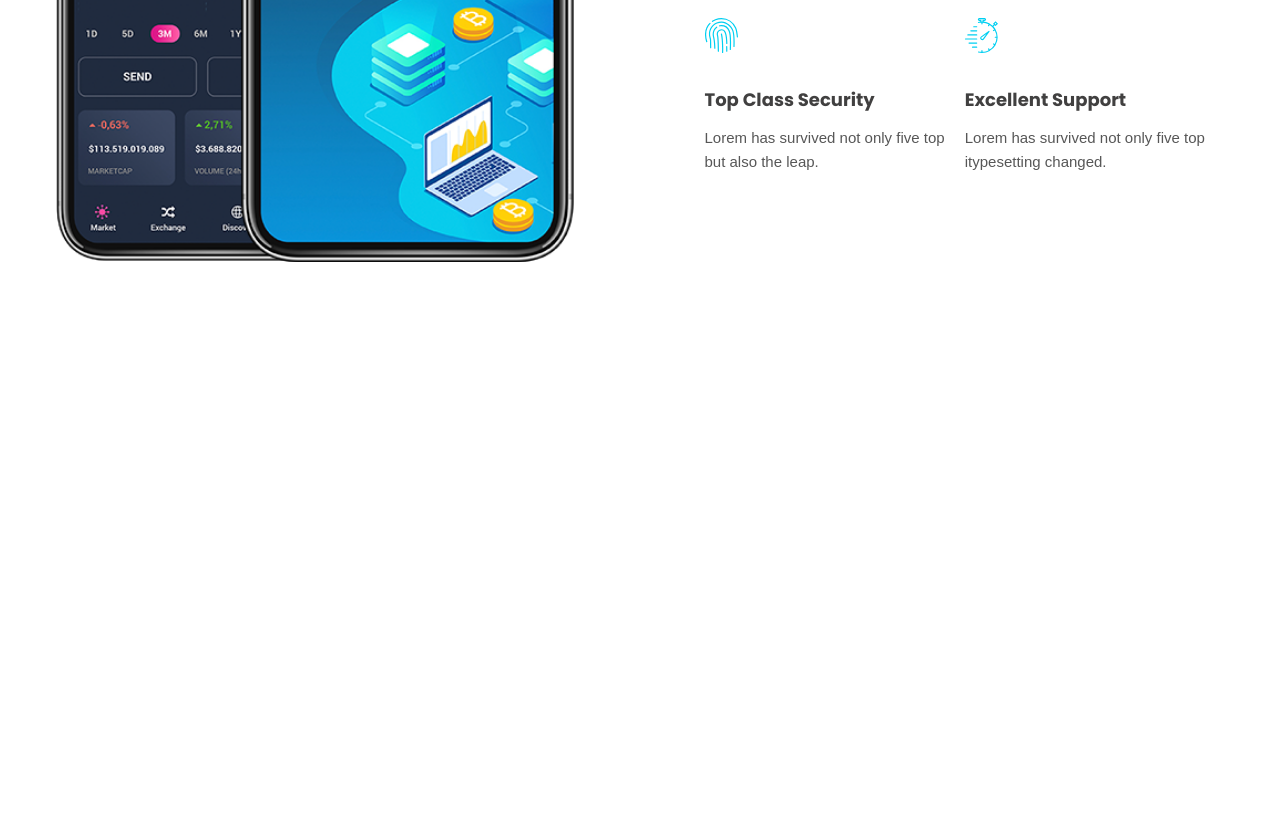
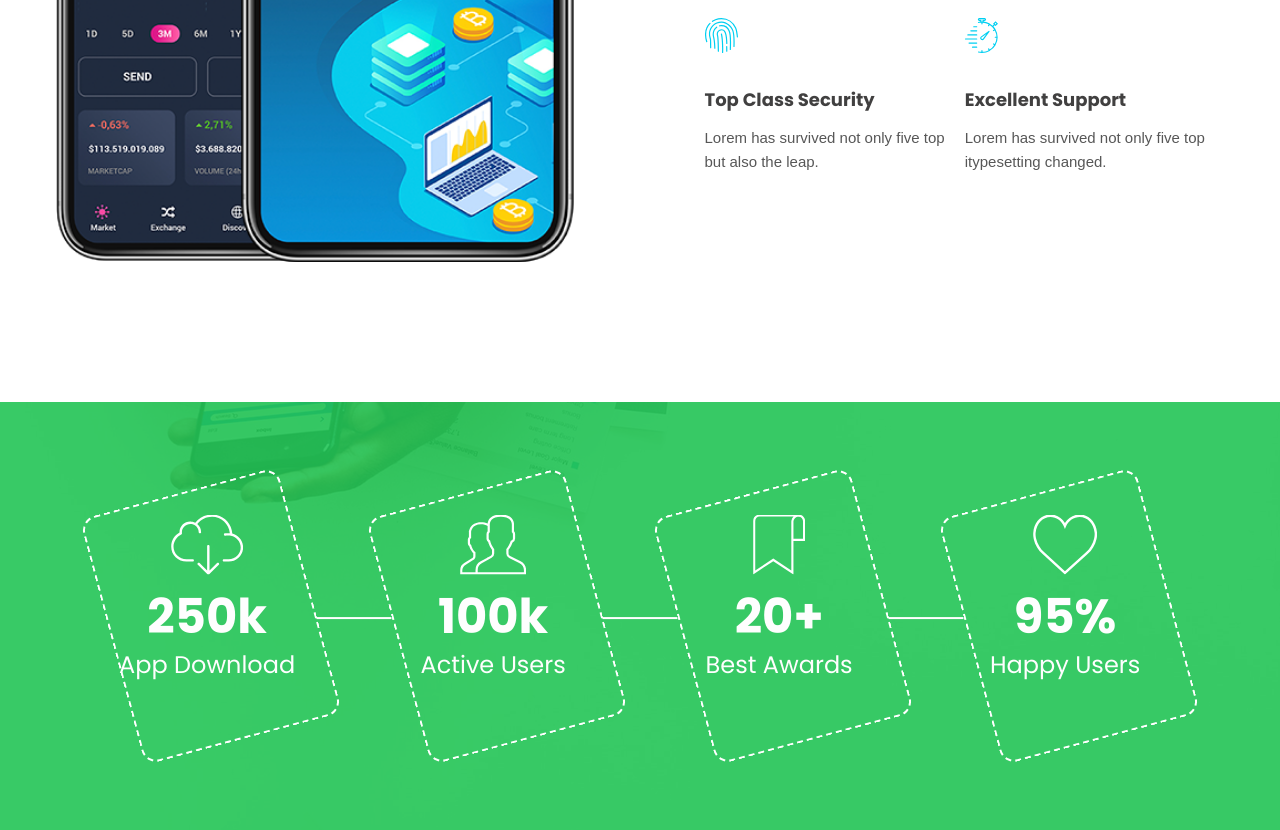
Before and after one commit to victoria-illina/appnest.web, a plain HTML site: page index.html in a window 1280 px wide. Shown: the part 2115-2945 px from the top of the page. Before the commit the page ends 2517 px from the top, so only its background shows below. Drawn offline with Linux system fonts and the light colour scheme.

Commit message:
feat: created statistics screen

```diff
--- /dev/null
+++ b/css/statistics.css
@@ -0,0 +1,64 @@
+.statistics {
+  position: relative;
+  display: flex;
+  align-items: center;
+  justify-content: center;
+  background: url(../image/app-cellphone.png);
+  padding: 87px 0;
+  width: 100%;
+}
+
+.statistics__layout {
+  position: absolute;
+  width: 100%;
+  height: 100%;
+  background: rgba(36, 198, 87, 0.9);
+}
+
+.statistics__item {
+  position: relative;
+  border: 2px dashed #fff;
+  width: 200px;
+  height: 250px;
+  border-radius: 15px;
+  transform: rotate(-15deg);
+  margin-right: 82px;
+}
+
+.statistics__item:last-of-type {
+  margin-right: 0;
+}
+
+.statistics__item-container {
+  display: flex;
+  align-items: center;
+  justify-content: center;
+  flex-direction: column;
+  height: 220px;
+  transform: rotate(15deg);
+}
+
+.statistics__number {
+  color: #fefefe;
+  font-size: 48px;
+  font-weight: 700;
+  line-height: 48px;
+  padding-top: 18px;
+}
+
+.statistics__text {
+  color: #fefefe;
+  font-size: 24px;
+  font-weight: 400;
+  line-height: 48px;
+}
+
+.statistics__line {
+  position: absolute;
+  width: 75px;
+  height: 2px;
+  background: #fff;
+  left: 100%;
+  top: 65%;
+  transform: rotate(15deg);
+}
--- a/index.html
+++ b/index.html
@@ -8,6 +8,7 @@
     <link rel="stylesheet" href="./css/home.css" />
     <link rel="stylesheet" href="./css/feature.css" />
     <link rel="stylesheet" href="./css/corefeatures.css" />
+    <link rel="stylesheet" href="./css/statistics.css" />
   </head>
   <body>
     <div class="header">
@@ -166,5 +167,39 @@
         </div>
       </div>
     </div>
+    <div class="grid statistics">
+      <div class="statistics__layout"></div>
+      <div class="statistics__item">
+        <div class="statistics__item-container">
+          <img src="./image/DownloadIcon.svg" />
+          <p class="statistics__number">250k</p>
+          <p class="statistics__text">App Download</p>
+        </div>
+        <div class="statistics__line"></div>
+      </div>
+      <div class="statistics__item">
+        <div class="statistics__item-container">
+          <img src="./image/ActiveUsersIcon.svg" />
+          <p class="statistics__number">100k</p>
+          <p class="statistics__text">Active Users</p>
+        </div>
+        <div class="statistics__line"></div>
+      </div>
+      <div class="statistics__item">
+        <div class="statistics__item-container">
+          <img src="./image/AwardsIcon.svg" />
+          <p class="statistics__number">20+</p>
+          <p class="statistics__text">Best Awards</p>
+        </div>
+        <div class="statistics__line"></div>
+      </div>
+      <div class="statistics__item">
+        <div class="statistics__item-container">
+          <img src="./image/HappyUsersIcon.svg" />
+          <p class="statistics__number">95%</p>
+          <p class="statistics__text">Happy Users</p>
+        </div>
+      </div>
+    </div>
   </body>
 </html>
```
Also changed, not shown: image/ActiveUsersIcon.svg (added), image/AwardsIcon.svg (added), image/DownloadIcon.svg (added), image/HappyUsersIcon.svg (added), image/app-cellphone.png (added).
